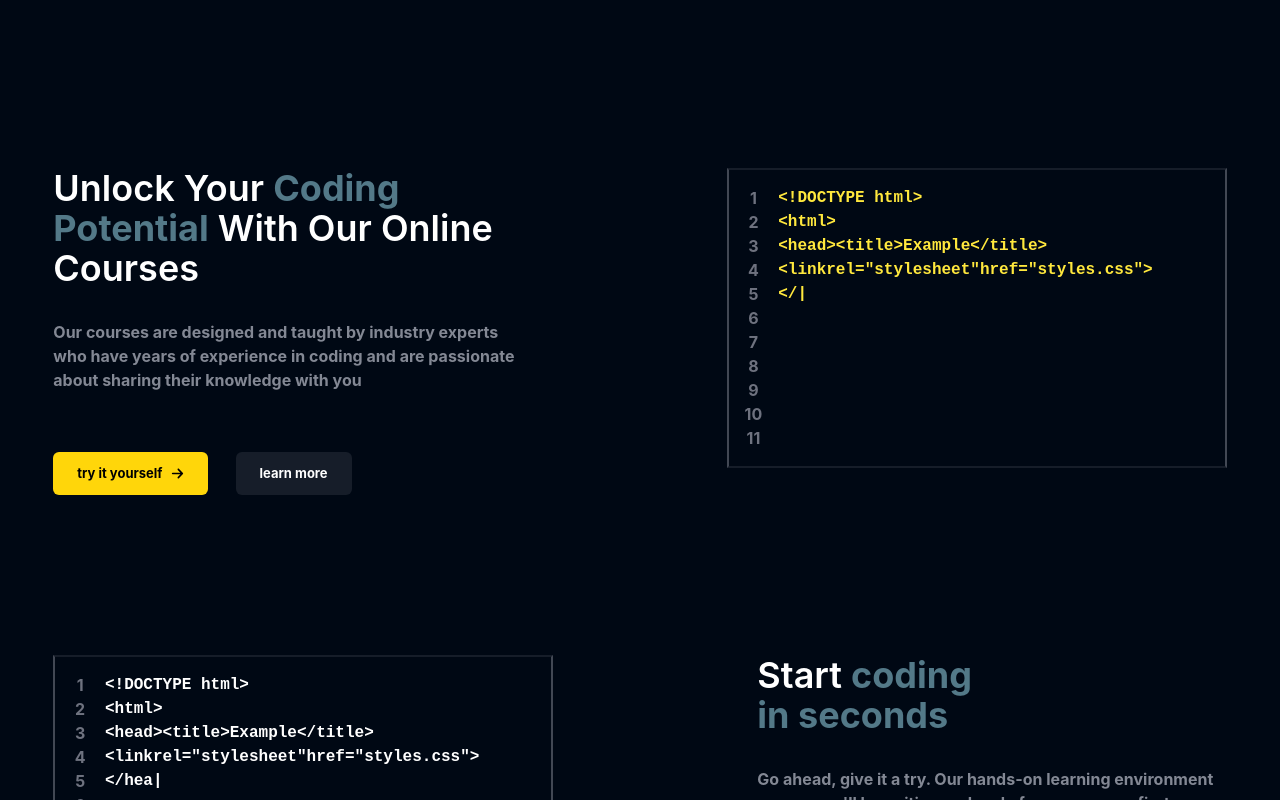
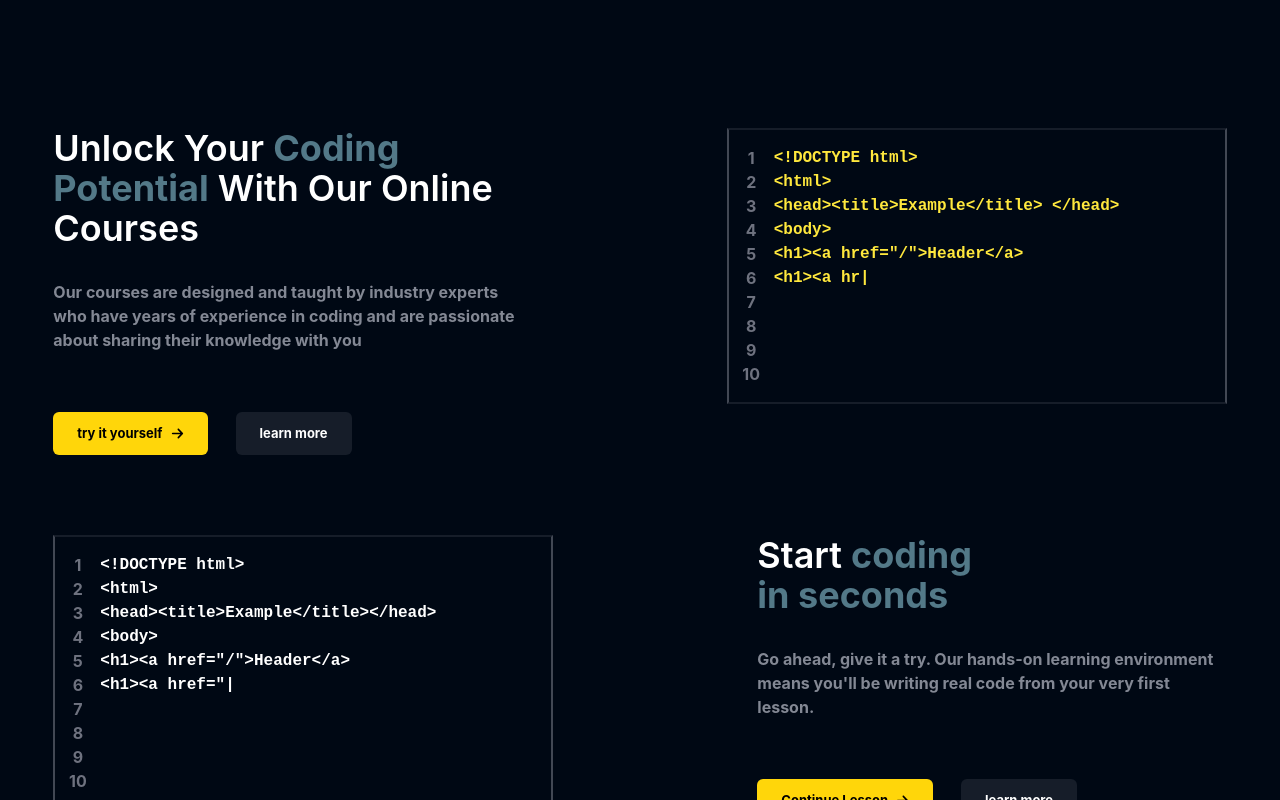
Before and after one commit to pra329/StudyNotion, a React (Create React App) app: page / in a window 1280 px wide. Shown: the part 480-1280 px from the top of the page. Built offline with nearby package versions, Linux system fonts and the light colour scheme; grey boxes are pictures that could not be loaded.

Commit message:
Add New Controllers

```diff
--- a/src/components/core/HomePage/CodeBlocks.jsx
+++ b/src/components/core/HomePage/CodeBlocks.jsx
@@ -6,7 +6,7 @@ import { TypeAnimation } from 'react-type-animation';
 
 const CodeBlocks = ({position,heading,subHeading,ctabtn1,ctabtn2,codeblock,backgroundGradient,codeColor}) => {
     return (
-    <div className={`flex ${position} my-20 relative justify-between gap-14 lg:gap-10`}>
+    <div className={`flex ${position} my-10 relative justify-between gap-14 lg:gap-10`}>
         {/* Section 1 */}
         <div className='w-[100%] lg:w-[40%] flex flex-col gap-8'>
             {heading}
@@ -29,7 +29,7 @@ const CodeBlocks = ({position,heading,subHeading,ctabtn1,ctabtn2,codeblock,backg
             </div>
         </div>
         {/* Section 2 */}
-        <div className='h-fit flex flex-row text-10[px] w-[100%] py-4 lg:w-[500px] border-x-2 border border-y-2  border-x-richblack-600 border-y-richblack-800'>
+        <div className='lg:h-fit flex flex-row text-10[px] w-[100%] py-4 lg:w-[500px] border-x-2 border border-y-2  border-x-richblack-600 border-y-richblack-800'>
             <div className='text-center flex flex-col w-[10%] text-richblack-400 font-inter font-bold'>
                 <p>1</p>
                 <p>2</p>
@@ -41,9 +41,8 @@ const CodeBlocks = ({position,heading,subHeading,ctabtn1,ctabtn2,codeblock,backg
                 <p>8</p>
                 <p>9</p>
                 <p>10</p>
-                <p>11</p>
             </div>
-            <div className={`w-[90%] flex flex-col gap-2 font-bold font-mono ${codeColor} pr-2`}>
+            <div className={`w-[100%] flex flex-col gap-2 font-bold font-mono ${codeColor} pr-2`}>
            <TypeAnimation
             sequence={[codeblock, 2000, ""]}
             repeat={Infinity}
--- a/src/components/core/HomePage/InstructorSection.jsx
+++ b/src/components/core/HomePage/InstructorSection.jsx
@@ -6,12 +6,12 @@ import CTAButton from '../HomePage/Button'
 const InstructorSection = () => {
   return (
     <div className='mt-16'>
-      <div className='flex flex-row gap-20 items-center'>
-        <div className='w-[50%]'>
-            <img src={Instructor} alt="Instructor Image" className='shadow-white object-contain w-[500px]'/>
+      <div className='flex lg:flex-row sm:flex-col-reverse max-sm:flex-col-reverse gap-20 items-center'>
+        <div className='lg:w-[700px] sm:w-[400px]'>
+            <img src={Instructor} alt="Instructor Image" className='shadow-white object-contain lg:w-[500px] sm:w-[700px]'/>
         </div>
-        <div className='w-[50%] flex flex-col gap-10'>
-            <div className='text-4xl font-semibold w-[50%]'>
+        <div className='lg:w-[700px] sm:w-[400px] flex flex-col gap-10'>
+            <div className='text-4xl font-semibold lg:w-[700px] sm:w-[400px]'>
                 Become an <HighlightText text={"instructor"}/>
             </div>
             <p className='font-medium text-[16px] w-[80%] text-richblack-300'>
--- a/src/components/core/HomePage/LearningLanguageSection.jsx
+++ b/src/components/core/HomePage/LearningLanguageSection.jsx
@@ -15,10 +15,10 @@ const LearningLanguageSection = () => {
         Using spin making learning multiple languages easy. with 20+ languages realistic voice-over,
         progress tracking, custom schedule and more.
         </div>
-        <div className='flex flex-row items-center justify-center mt-5'>
-        <img src={know_your_progress} alt="Know Your Progress Image" className='object-contain -mr-32'/>
-        <img src={compare_with_others} alt="Know Your Progress Image" className='object-contain'/>
-        <img src={plan_your_lesson} alt="Know Your Progress Image" className='object-contain -ml-36'/>
+        <div className='lg:flex lg:flex-row items-center justify-center mt-5 sm:flex-col ml-10 '>
+        <img src={know_your_progress} alt="Know Your Progress Image" className='object-contain lg:-mr-32 '/>
+        <img src={compare_with_others} alt="Know Your Progress Image" className='object-contain sm:-mt-10 max-sm:-mt-10'/>
+        <img src={plan_your_lesson} alt="Know Your Progress Image" className='object-contain lg:-ml-36 sm:-mt-16 max-sm:-mt-16'/>
         </div>
         <div className='w-fit'>
           <CTAButton active={true} linkto={"/signup"}>
--- a/src/pages/Home.jsx
+++ b/src/pages/Home.jsx
@@ -44,7 +44,7 @@ const Home = () => {
 
          {/* Code Section 1 */}
          <div>
-          <CodeBlocks position={"lg:flex-row"} heading={<div className='text-4xl font-semibold'>
+          <CodeBlocks position={"lg:flex-row sm:flex-col max-sm:flex-col"} heading={<div className='text-4xl font-semibold'>
             Unlock Your <HighlightText text={"Coding Potential"}/> With Our Online Courses
           </div>}
           subHeading={
@@ -64,15 +64,14 @@ const Home = () => {
               active:false
             }
           }
-          codeblock={`<!DOCTYPE html> \n <html>\n <head><title>Example</title> <linkrel="stylesheet"href="styles.css">
-          </head>\n<body>\n<h1><a href="/">Header</a>\n <h1><a href="/">Header</a></h1> \n <nav><a href="one/">One</a><a href="two/">Two</a><a href="three/">Three</a> \n </nav>`}
+          codeblock={`<!DOCTYPE html> \n <html>\n <head><title>Example</title> </head>\n<body>\n<h1><a href="/">Header</a>\n <h1><a href="/">Header</a></h1> \n <nav><a href="one/">One</a><a href="two/">Two</a><a href="three/">Three</a> \n </nav>`}
           codeColor={"text-yellow-25"}
           />
          </div>
 
           {/* Code Section 2 */}
           <div>
-          <CodeBlocks position={"lg:flex-row-reverse"}
+          <CodeBlocks position={"lg:flex-row-reverse sm:flex-col max-sm:flex-col"}
           heading={<div className='w-[100%] text-4xl font-semibold lg:w-[50%]'>
           Start <HighlightText text={"coding in seconds"}/>
           </div>}
@@ -93,8 +92,7 @@ const Home = () => {
                 active: false,
             }
         }
-          codeblock={`<!DOCTYPE html> \n <html>\n <head><title>Example</title> <linkrel="stylesheet"href="styles.css">
-          </head>\n<body>\n<h1><a href="/">Header</a>\n <h1><a href="/">Header</a></h1> \n <nav><a href="one/">One</a><a href="two/">Two</a><a href="three/">Three</a> \n </nav>`}
+          codeblock={`<!DOCTYPE html> \n <html>\n <head><title>Example</title></head>\n<body>\n<h1><a href="/">Header</a>\n <h1><a href="/">Header</a></h1> \n <nav><a href="one/">One</a><a href="two/">Two</a><a href="three/">Three</a> \n </nav>`}
           codeColor={"text-white"}
           />
          </div>
@@ -121,11 +119,11 @@ const Home = () => {
           </div>
         </div>
         <div className='mx-auto w-11/12 max-w-maxContent flex flex-col items-center justify-between gap-7'>
-          <div className='flex flex-row gap-10 mb-10 mt-[95px] px-14'>
-            <div className='text-4xl font-semibold w-[45%]'>
+          <div className='flex lg:flex-row sm:flex-col max-sm:flex-col gap-10 mb-10 mt-[95px] lg:px-10 sm:px-[300px] max-sm:px-[300px]'>
+            <div className='text-4xl font-semibold lg:w-[600px] sm:w-[400px] max-sm:w-[380px] max-sm:px-[10px]'>
             Get the skills you need for a <HighlightText text={"job that is in demand"}/>
             </div>
-            <div className='flex flex-col gap-10 w-[50%] items-start'>
+            <div className='flex flex-col gap-10 lg:w-[50%] sm:w-[100%] items-start max-sm:px-2'>
             <div className='text-[16px]'>The modern StudyNotion is the dictates its own terms. Today, to be a competitive specialist requires more than professional skills.</div>
           <CTAButton active={true}>Learn More</CTAButton>
           </div>
```
